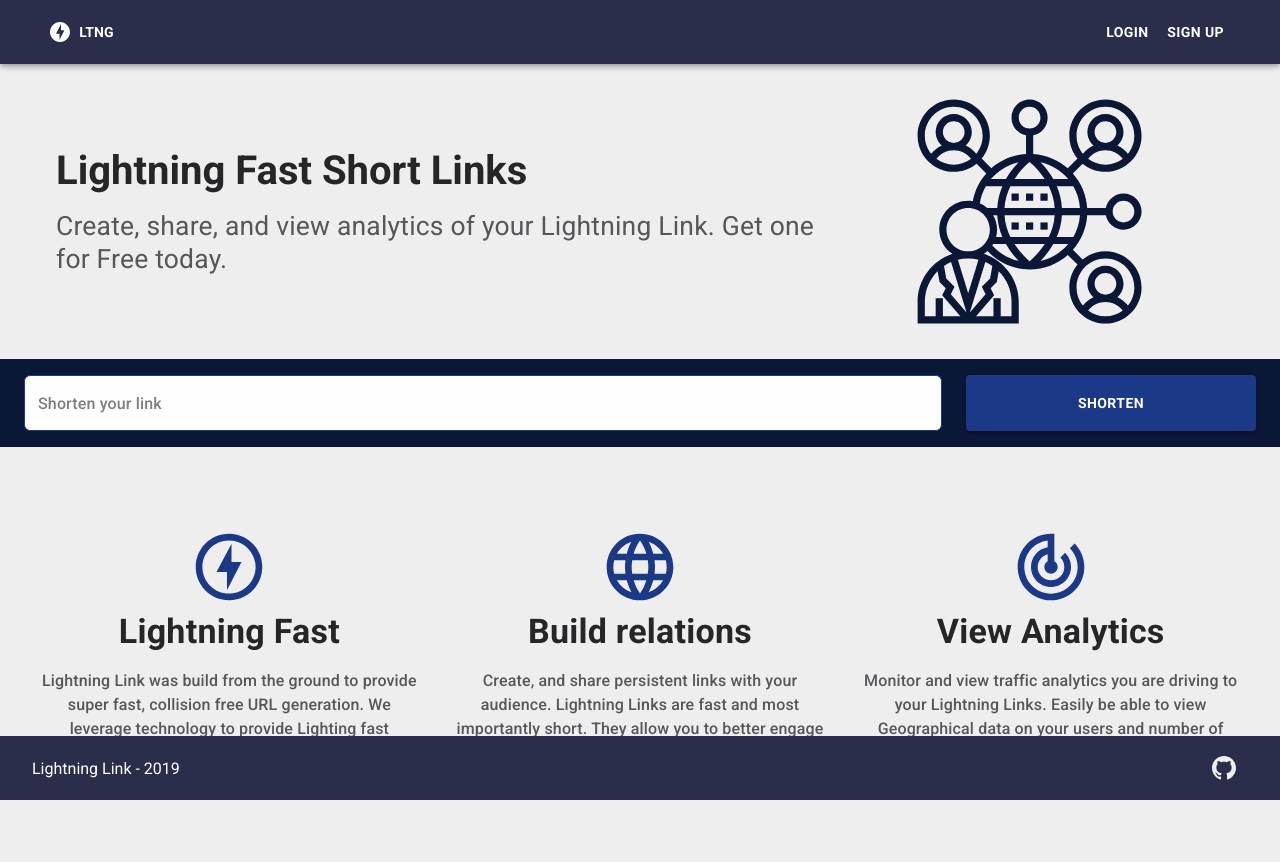
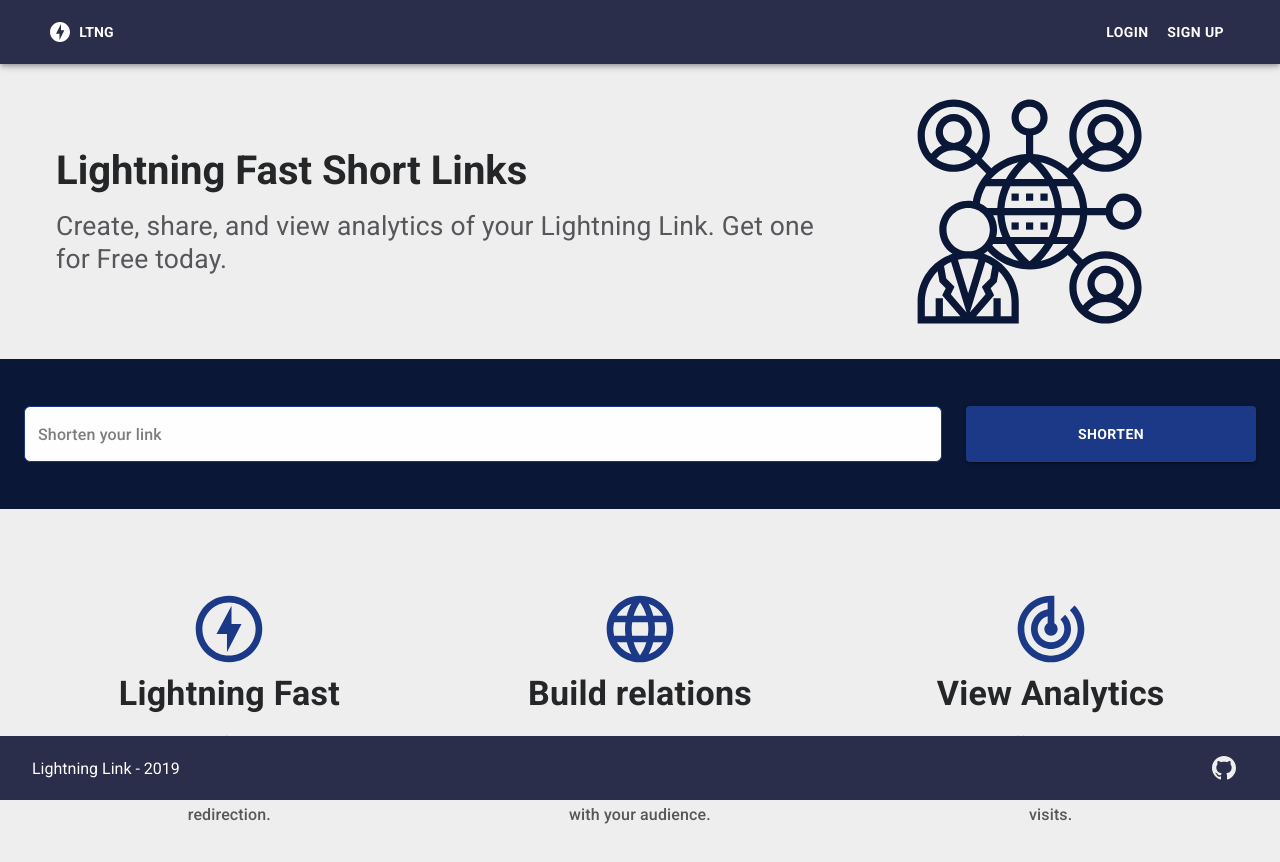
Before and after one commit to ericellb/Lightning-Link, a React (Create React App) app in the folder client/: page / in a window 1280 px wide. Shown: the top 862 px of the page. Built offline with nearby package versions, Linux system fonts and the light colour scheme.

Commit message:
Css Tweaks to Shortener

```diff
--- a/client/src/components/Shortener/index.tsx
+++ b/client/src/components/Shortener/index.tsx
@@ -7,10 +7,14 @@ const baseUrl = process.env.NODE_ENV === 'development' ? 'http://localhost:3000/
 
 const useStyles = makeStyles(theme => ({
   container: {
+    minHeight: '150px',
+    display: 'flex',
+    justifyContent: 'center',
+    alignItems: 'center',
     width: '100%',
     backgroundColor: '#0b1736',
-    paddingTop: '1em',
-    paddingBottom: '1em',
+    paddingTop: '2em',
+    paddingBottom: '2em',
     boxSizing: 'border-box',
     [theme.breakpoints.up('md')]: {
       marginBottom: '3em'
@@ -146,10 +150,7 @@ const useStyles = makeStyles(theme => ({
   },
   errorGrid: {
     order: 3,
-    paddingTop: '0px !important',
-    [theme.breakpoints.up('md')]: {
-      paddingTop: '12px !important'
-    }
+    paddingTop: '0px !important'
   },
   errorContainer: {
     background: 'red',
```
